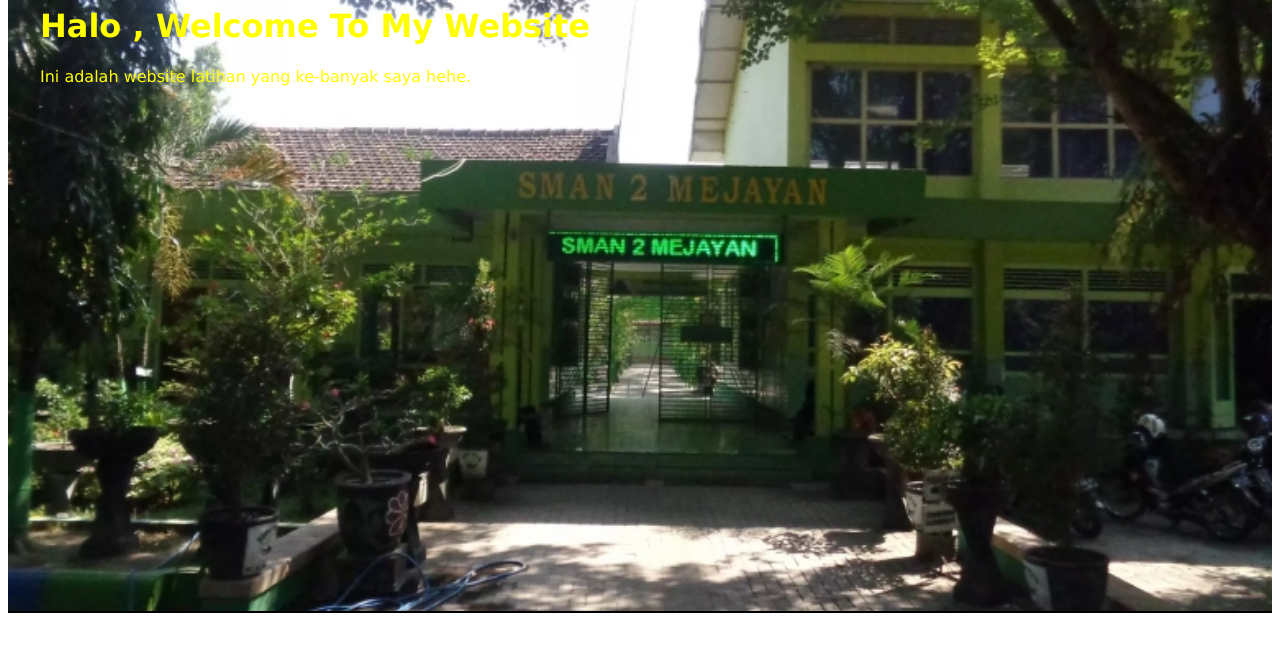
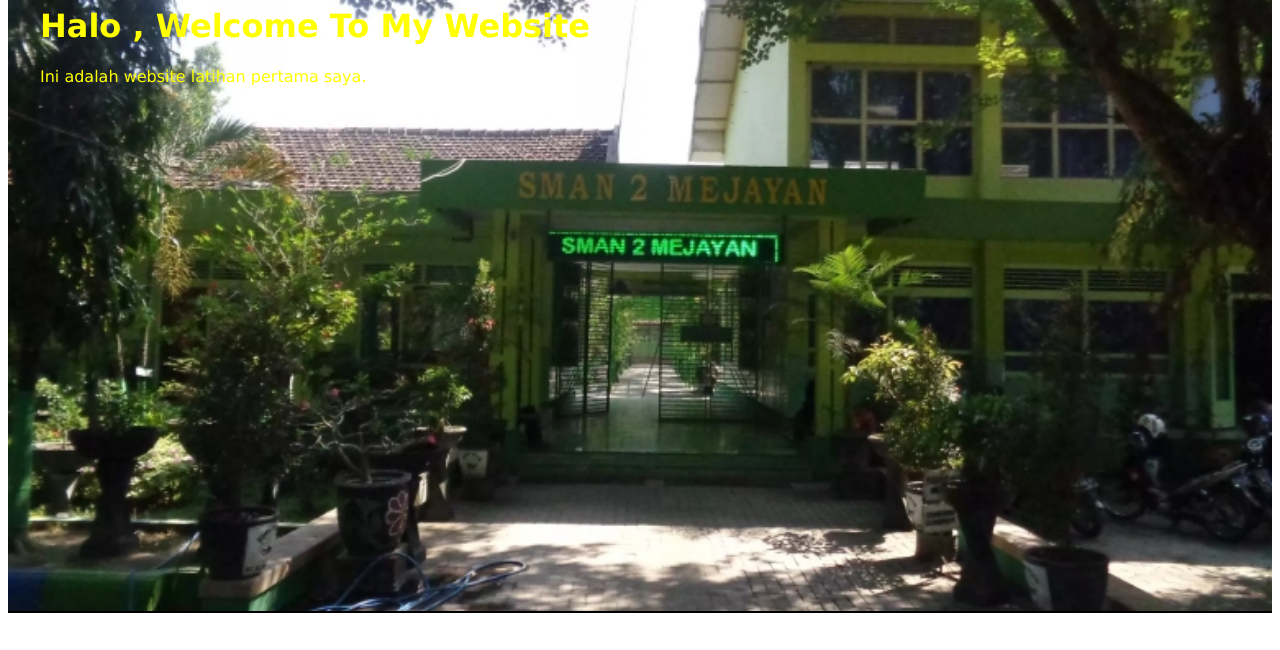
Before and after one commit to revou-fundamental-course/11-dec-23-jonathanalfa14, a plain HTML site: page index.html in a window 1280 px wide. Shown: the part 87-737 px from the top of the page. Drawn offline with Linux system fonts and the light colour scheme.

Commit message:
fix html

```diff
--- a/index.html
+++ b/index.html
@@ -43,7 +43,7 @@
       <div class="container">
         <div class="header-judul">
           <h1>Halo <span id="username"></span>, Welcome To My Website</h1>
-          <p>Ini adalah website latihan yang ke-banyak saya hehe.</p>
+          <p>Ini adalah website latihan pertama saya.</p>
         </div>
       </div>
     </header>
```
